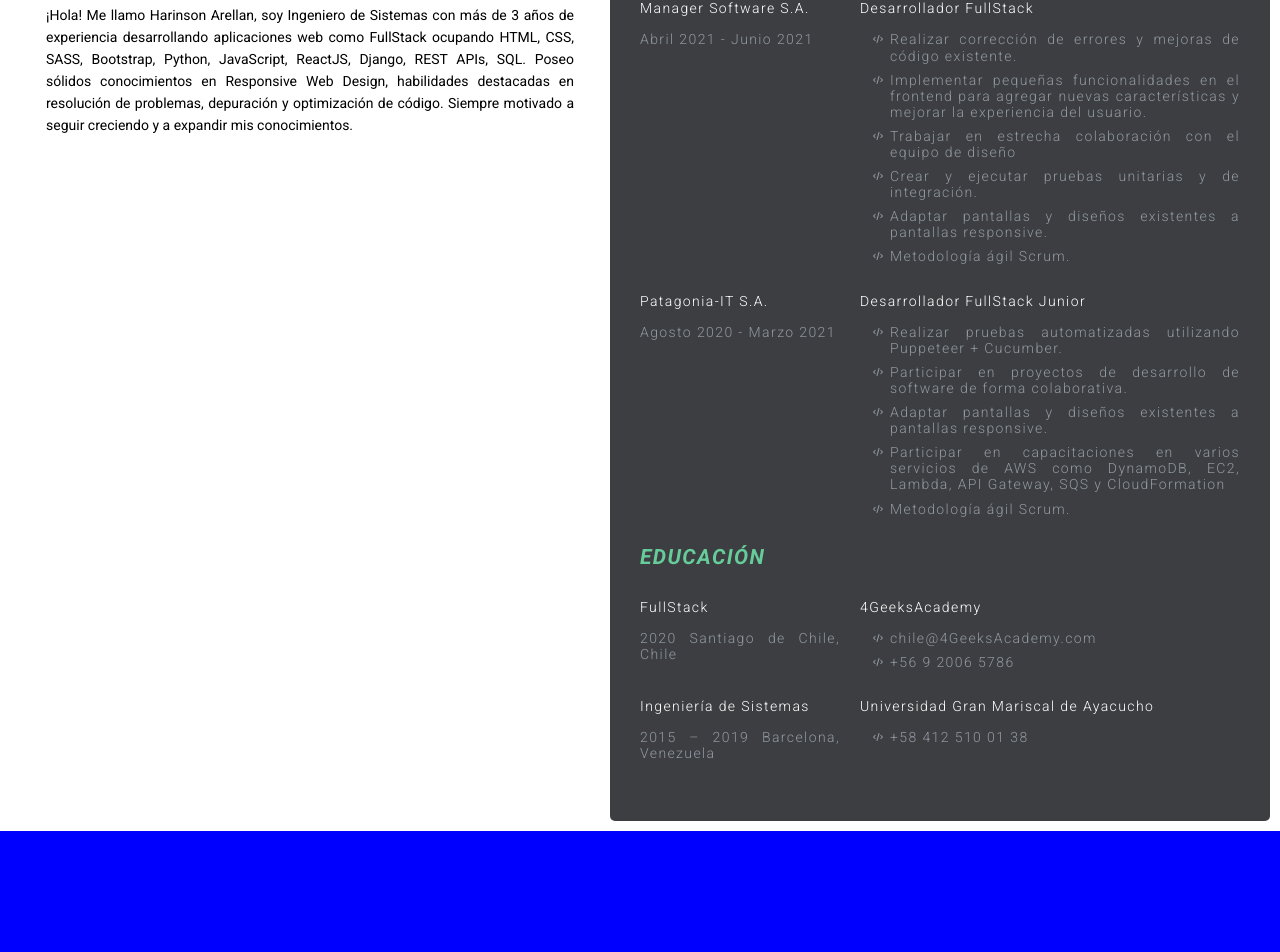
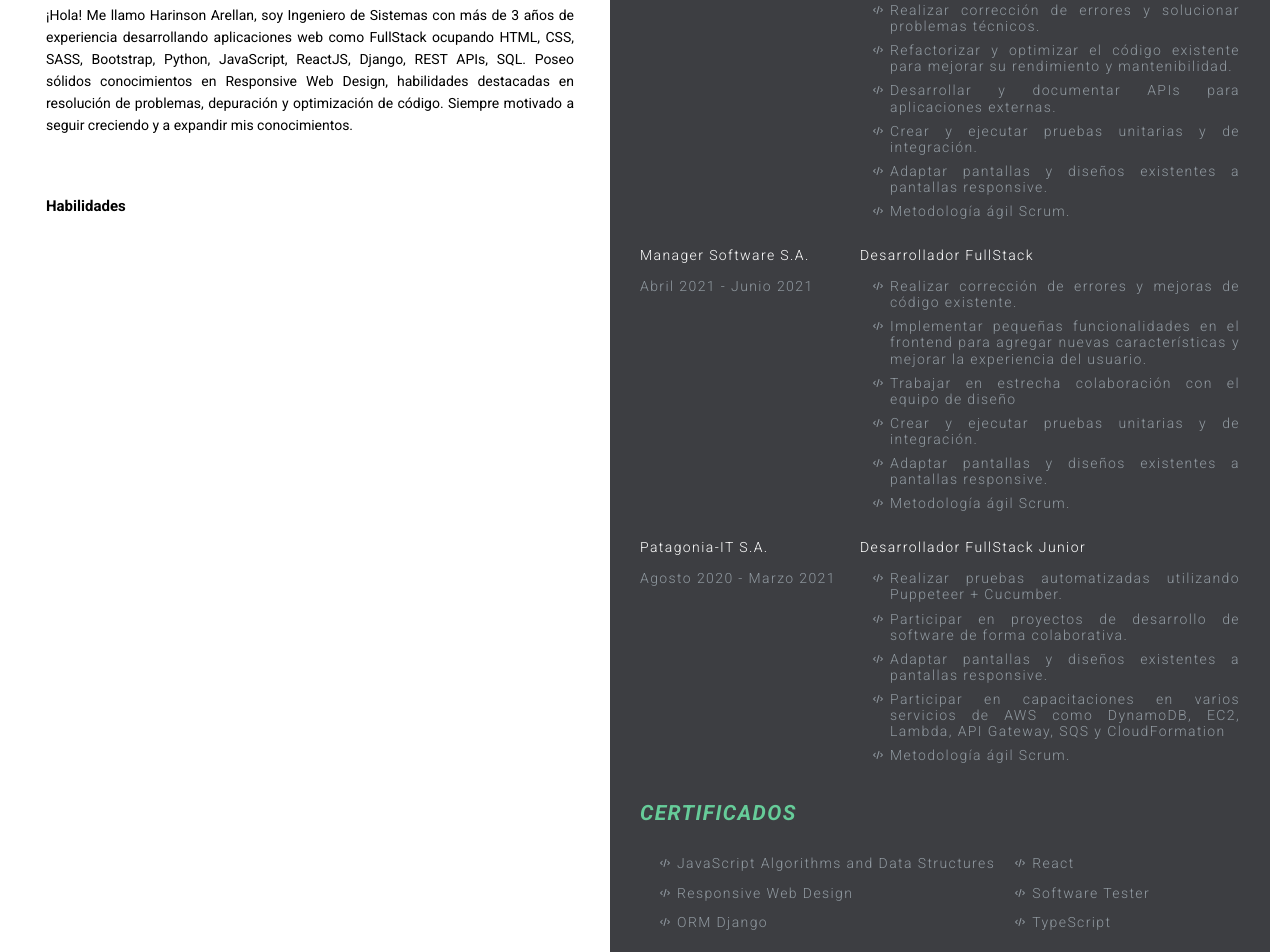
Before and after one commit to harinsonA/portafolio, a React (Create React App) app: page / in a window 1280 px wide. Shown: the part 404-1356 px from the top of the page. Before the commit the page ends 1235 px from the top, so only its background shows below. Built offline with nearby package versions, Linux system fonts and the light colour scheme.

Commit message:
feat: finalizar seccion de certificados e iniciar seccion de habilidades

```diff
--- a/src/components/Aside.jsx
+++ b/src/components/Aside.jsx
@@ -45,6 +45,9 @@ const Aside = () => (
         </div>
       </div>
     </section>
+    <section className='card'>
+      <h2>Habilidades</h2>
+    </section>
   </section>
 );
 
--- /dev/null
+++ b/src/components/Certificates.jsx
@@ -0,0 +1,21 @@
+import '../styles/Certificates.css';
+
+function Certificates(params) {
+  return (
+    <section className="certificates-container">
+      <h2>CERTIFICADOS</h2>
+      <div className="card">
+        <ul>
+          <li>JavaScript Algorithms and Data Structures</li>
+          <li>Responsive Web Design</li>
+          <li>ORM Django</li>
+          <li>React</li>
+          <li>Software Tester</li>
+          <li>TypeScript</li>
+        </ul>
+      </div>
+    </section>
+  )
+}
+
+export default Certificates;
--- a/src/components/Curriculum.jsx
+++ b/src/components/Curriculum.jsx
@@ -1,14 +1,16 @@
-import '../styles/Curriculum.css'
+import '../styles/Curriculum.css';
 import React from "react";
 import ExperienciaLaboral from './ExperienciaLaboral';
 import Educacion from './Educacion';
+import Certificates from './Certificates';
 
 class Curriculum extends React.Component {
   render() {
     return (
       <section className="curriculum-container">
+        <Educacion />
         <ExperienciaLaboral />
-        <Educacion />
+        <Certificates />
       </section>
     );
   }
--- a/src/components/Educacion.jsx
+++ b/src/components/Educacion.jsx
@@ -7,7 +7,7 @@ const Educacion = () => (
     <section className='card'>
       <section className='certificate'>
         <div className='title'>
-          <span>FullStack</span>
+          <span>Desarrollador FullStack</span>
         </div>
         <div className='time'>
           <span>2020 Santiago de Chile, Chile</span>
--- a/src/styles/Aside.css
+++ b/src/styles/Aside.css
@@ -3,7 +3,9 @@
   max-width: 600px;
 
   display: flex;
-  justify-content: center;
+  flex-direction: column;
+  align-content: flex-start;
+  align-items: center;
 }
 
 .curriculum-aside .card {
--- /dev/null
+++ b/src/styles/Certificates.css
@@ -0,0 +1,36 @@
+.certificates-container {
+  width: 100%;
+}
+
+.certificates-container .card {
+  width: 100%;
+}
+
+.certificates-container .card ul {
+  padding: 0 0 0 20px;
+  gap: 5px 20px;
+  height: 100px;
+  display: flex;
+  flex-direction: column;
+  flex-wrap: wrap;
+  align-content: flex-start;
+  justify-content: flex-start;
+}
+
+.certificates-container .card ul li {
+  text-wrap: wrap;
+  margin-bottom: 8px;
+  list-style: url('../images/code-solid.svg');
+  list-style-position: inside;
+}
+
+@media screen and (max-width: 700px) {
+  .certificates-container .card ul {
+    height: auto;
+  }
+
+  .certificates-container .card ul li {
+    text-align: left;
+    list-style-position: outside;
+  }
+}
--- a/src/styles/Educacion.css
+++ b/src/styles/Educacion.css
@@ -1,5 +1,6 @@
 .education-container {
   width: 100%;
+  margin-bottom: 30px;
 }
 
 .education-container .card {
--- a/src/styles/ExperienciaLaboral.css
+++ b/src/styles/ExperienciaLaboral.css
@@ -1,5 +1,6 @@
 .experience-container {
   width: 100%;
+  margin-bottom: 30px;
 }
 
 .experience-container .card {
```
Also changed, not shown: src/components/Habilidades.jsx (added).
